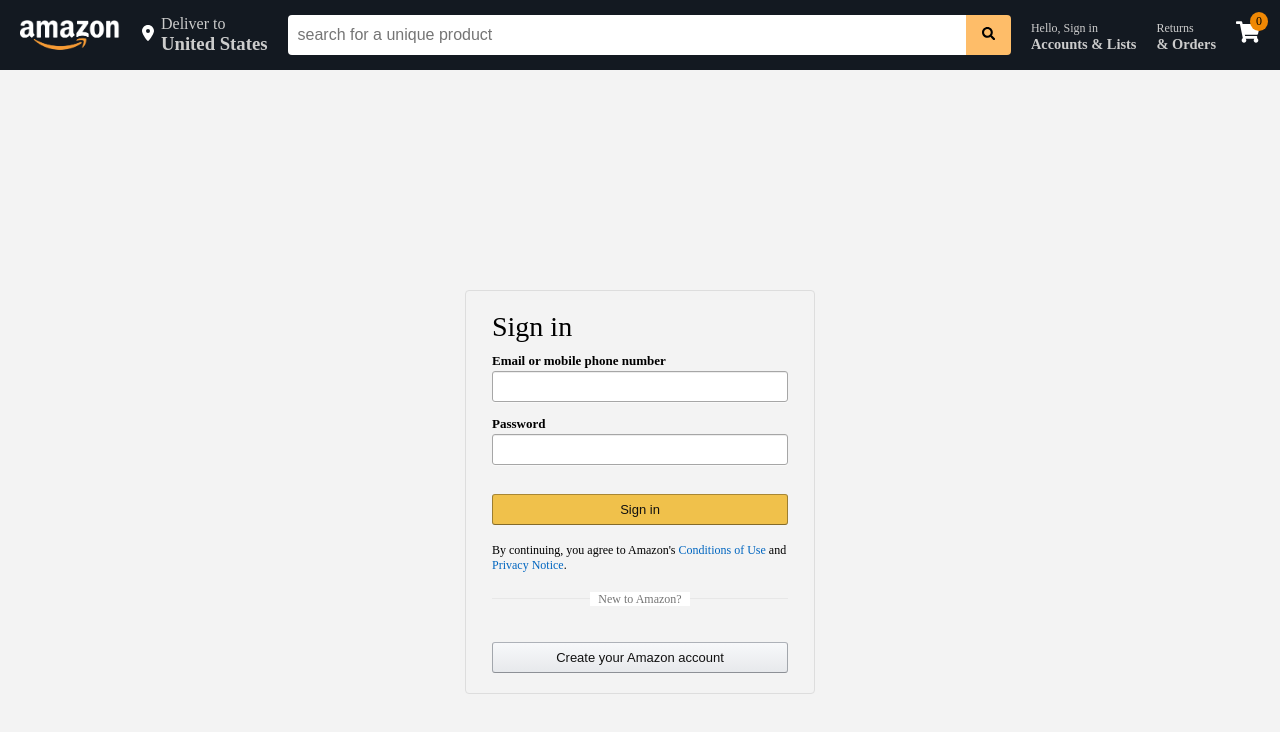
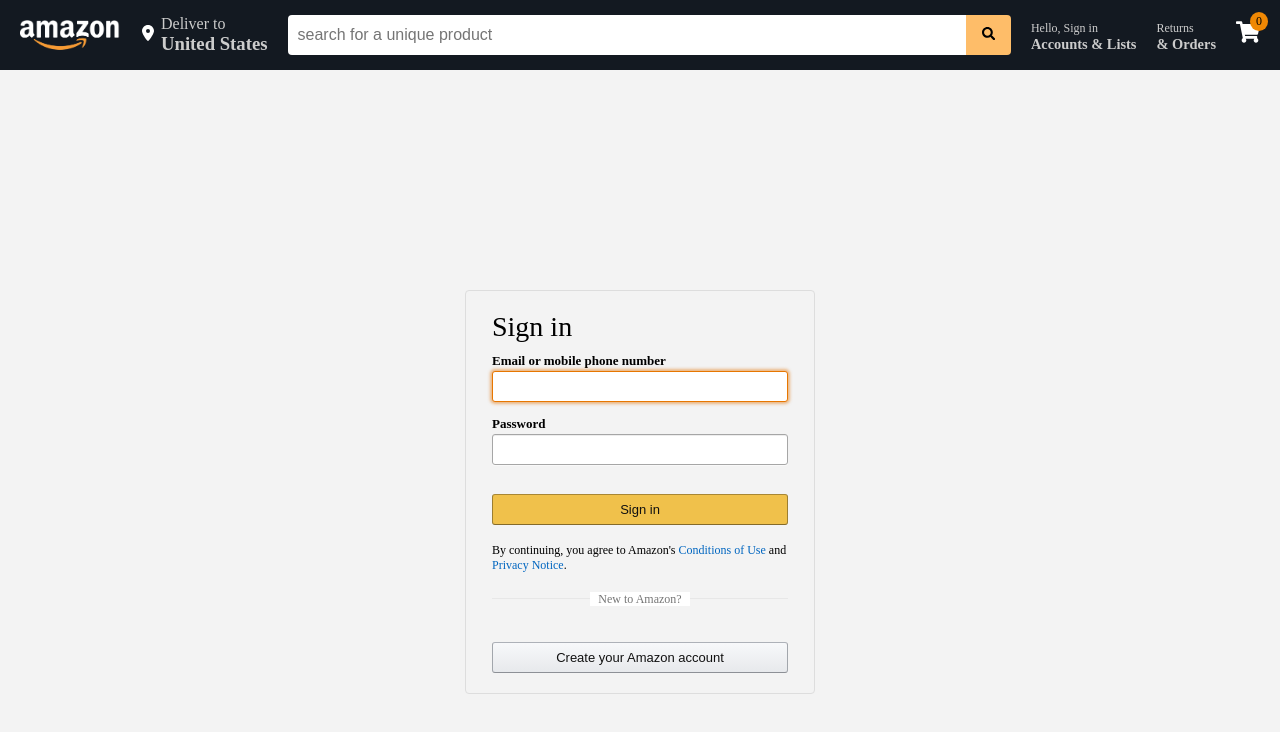
Before and after one commit to M3hTi/Sample-Amazon-with-React, a React (Vite) app: page /login in a window 1280 px wide. Shown: the top 732 px of the page. Built offline with nearby package versions, Linux system fonts and the light colour scheme.

Commit message:
feat: add focus functionality to email input in Login form using useRef and useEffect

```diff
--- a/src/pages/Login.jsx
+++ b/src/pages/Login.jsx
@@ -1,9 +1,17 @@
-import { useState } from "react";
+import { useEffect, useRef, useState } from "react";
 import Header from "../components/Header";
 
 function Login() {
   const [email, setEmail] = useState("");
   const [password, setPassword] = useState("");
+
+  const myRef = useRef();
+
+  useEffect(() => {
+    // console.log(myRef.current);
+    myRef.current.focus();
+
+  }, []);
   return (
     <div>
       <Header />
@@ -17,6 +25,7 @@ function Login() {
                 type="text"
                 id="email"
                 name="email"
+                ref={myRef}
                 value={email}
                 onChange={(e) => setEmail(e.target.value)}
               />
```
